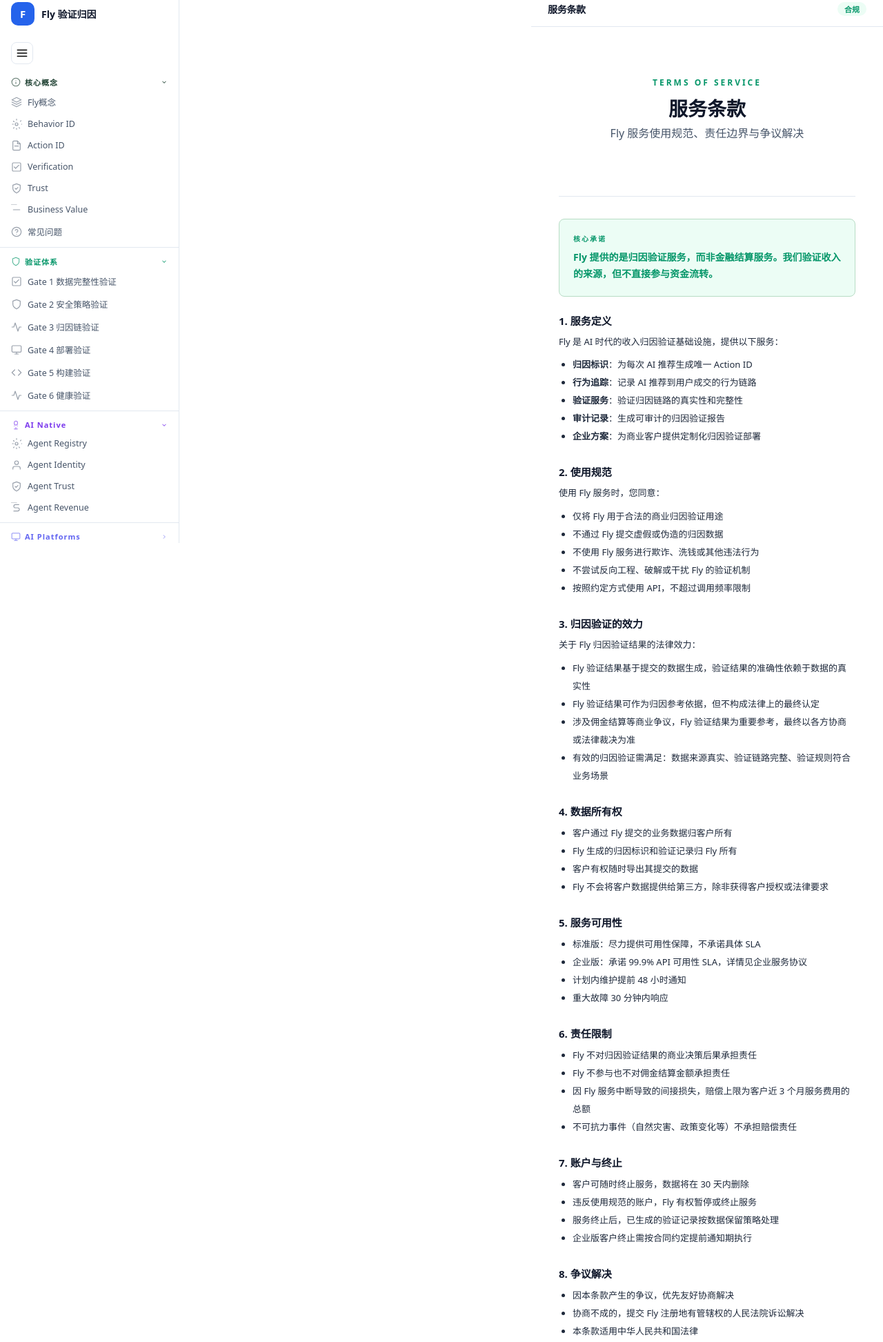
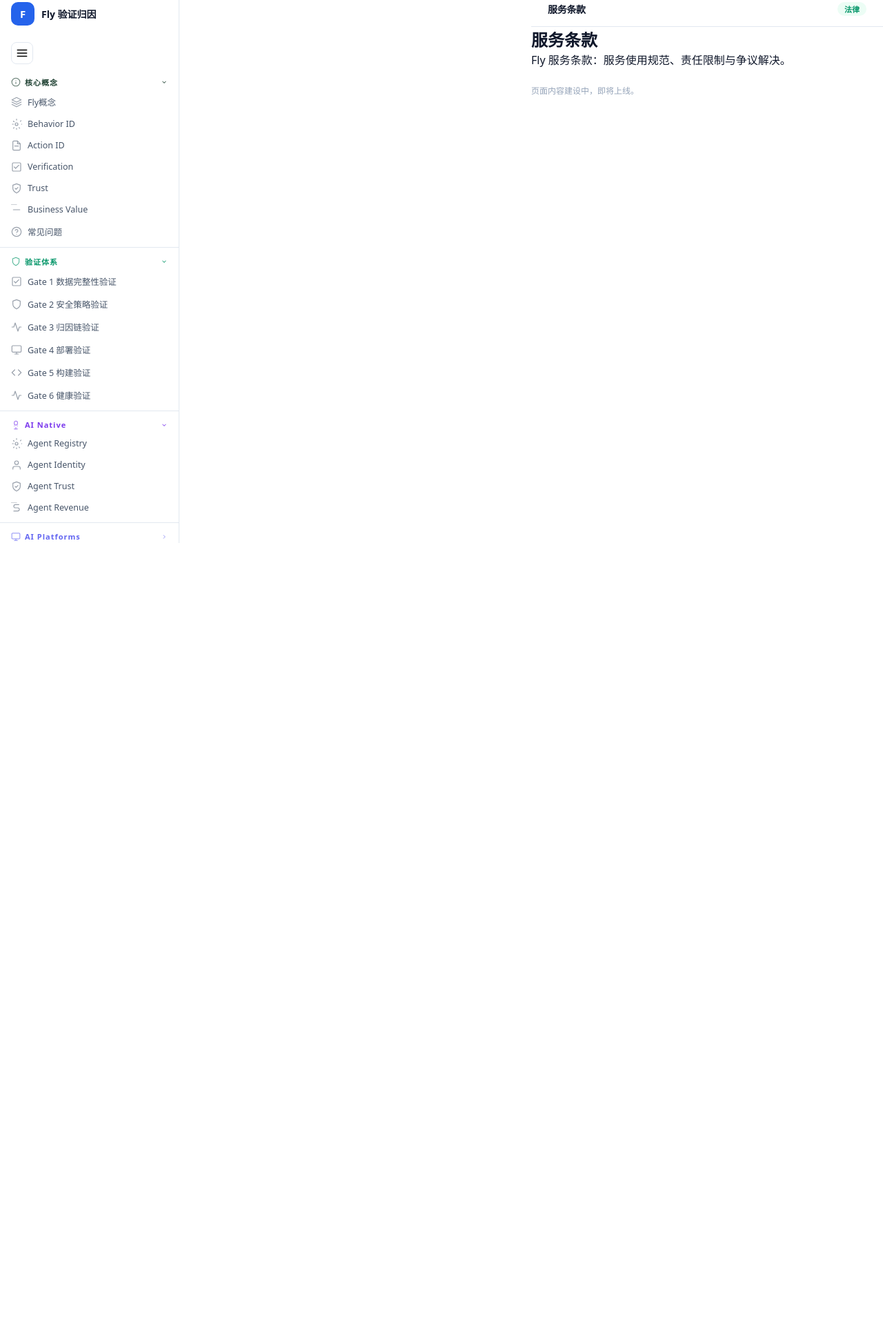
Before and after one commit to people1913/fly-agent.xyz, a plain HTML site: page terms.html in a window 1280 px wide. Shown: the part 13-1958 px from the top of the page at 69% size. After the commit the page ends 800 px from the top, so only its background shows below. Drawn offline with Linux system fonts and the light colour scheme.

Commit message:
rollback: restore terms.html from d14d7dd

```diff
--- a/terms.html
+++ b/terms.html
@@ -8,152 +8,64 @@
 <link rel="preconnect" href="https://fonts.gstatic.com" crossorigin>
 <link href="https://fonts.googleapis.com/css2?family=Inter:wght@400;500;600;700;800&family=Noto+Sans+SC:wght@400;500;700&display=swap" rel="stylesheet">
 <style>
-:root{--bg:#fff;--bg2:#FAFBFC;--bg3:#F1F5F9;--mint:#E8F5EC;--mint-border:#B8DCC5;--deep-green:#1A3D2E;--dark:#0F172A;--text2:#1E293B;--text3:#64748B;--text4:#94A3B8;--sans:'Inter','Noto Sans SC',sans-serif;--border:#E2E8F0}
-*{margin:0;padding:0;box-sizing:border-box}html,body{min-height:100%}
+:root{--bg:#fff;--bg2:#FAFBFC;--bg3:#F1F5F9;--mint:#E8F5EC;--mint-border:#B8DCC5;--deep-green:#1A3D2E;--dark:#0F172A;--text2:#1E293B;--text3:#64748B;--text4:#94A3B8;--mono:'JetBrains Mono',monospace;--sans:'Inter','Noto Sans SC',sans-serif;--border:#E2E8F0;--nav-w:220px;--nav-w-c:60px}
+*{margin:0;padding:0;box-sizing:border-box}
+html,body{min-height:100%}
 body{font-family:var(--sans);background:var(--bg);color:var(--dark);display:flex}
 .main{flex:1;display:flex;flex-direction:column;min-height:100vh;min-width:0}
 .topbar{height:52px;border-bottom:1px solid var(--border);display:flex;align-items:center;justify-content:space-between;padding:0 24px;flex-shrink:0}
 .topbar h1{font-size:14px;font-weight:700;letter-spacing:-.3px}
 .topbar .tag{font-size:11px;font-weight:600;color:var(--deep-green);background:var(--mint);padding:2px 10px;border-radius:10px}
-.content{flex:1;padding:32px 40px;max-width:860px}
-.page-hero{text-align:center;padding:40px 24px 32px}
-.page-hero .page-label{font-size:12px;font-weight:700;letter-spacing:3px;color:var(--deep-green);margin-bottom:8px}
-.page-hero .page-title{font-size:28px;font-weight:800;color:var(--dark);margin-bottom:4px}
-.page-hero .page-sub{font-size:16px;color:var(--text3);margin-bottom:16px}
-.divider{border:none;border-top:1px solid var(--border);margin:32px 0}
-.section-title{font-size:18px;font-weight:800;margin-bottom:12px;color:var(--dark)}
-.section-body{font-size:14px;color:var(--text2);line-height:1.8;margin-bottom:24px}
-.section-body strong{color:var(--dark);font-weight:600}
-.highlight-box{background:var(--mint);border:1px solid var(--mint-border);border-radius:8px;padding:20px;margin-bottom:24px}
-.highlight-box .hl-label{font-size:10px;font-weight:700;color:var(--deep-green);letter-spacing:2px;margin-bottom:8px}
-.highlight-box .hl-text{font-size:14px;font-weight:700;color:var(--deep-green);line-height:1.7}
-.policy-section{margin-bottom:28px}
-.policy-section h3{font-size:15px;font-weight:700;color:var(--dark);margin-bottom:8px}
-.policy-section p{font-size:13px;color:var(--text2);line-height:1.9;margin-bottom:8px}
-.policy-section ul{padding-left:20px;margin-bottom:8px}
-.policy-section li{font-size:13px;color:var(--text2);line-height:2}
-.update-note{font-size:11px;color:var(--text4);margin-top:40px;padding-top:16px;border-top:1px solid var(--border)}
+/* 折叠侧边栏 */
+
+.chart-row{display:flex;gap:12px;margin-bottom:24px}
+.mini-chart{flex:1;background:var(--bg);border:1px solid var(--mint-border);border-radius:8px;padding:16px;text-align:center}
+.mini-chart .num{font-size:22px;font-weight:800;color:var(--deep-green)}
+.mini-chart .lbl{font-size:10px;color:var(--text4);margin-top:4px}
+.card{background:var(--bg);border:1px solid var(--mint-border);border-radius:8px;padding:14px;margin-top:8px;font-family:var(--mono);font-size:12px;line-height:2}
+.card .lb{font-size:10px;color:var(--text4);text-transform:uppercase;letter-spacing:1px;font-family:var(--sans);margin-bottom:4px}
+.card .row{display:flex;align-items:center;gap:6px;font-size:13px;line-height:2}
+/* Signal Flow Page */
+.axiom-box{background:#FEF2F2;border:1px solid #FECACA;border-radius:8px;padding:16px 20px;margin-bottom:24px}
+.axiom-box .axiom-label{font-size:10px;font-weight:700;color:#DC2626;letter-spacing:2px;text-transform:uppercase;margin-bottom:8px}
+.axiom-box .axiom-text{font-size:16px;font-weight:800;color:#991B1B;line-height:1.6}
+.def-box{background:var(--mint);border:1px solid var(--mint-border);border-radius:8px;padding:16px 20px;margin-bottom:24px}
+.def-box .def-label{font-size:10px;font-weight:700;color:var(--deep-green);letter-spacing:2px;text-transform:uppercase;margin-bottom:8px}
+.def-box .def-text{font-size:15px;font-weight:700;color:var(--deep-green);line-height:1.6}
+.def-box .def-sub{font-size:12px;color:#2D6A4F;margin-top:6px;line-height:1.5}
+.vs-row{display:flex;gap:16px;margin-bottom:24px}
+.vs-col{flex:1;border-radius:8px;padding:14px}
+.vs-col.wrong{background:#FEF2F2;border:1px solid #FECACA}
+.vs-col.right{background:var(--mint);border:1px solid var(--mint-border)}
+.vs-col .vs-title{font-size:10px;font-weight:700;letter-spacing:1px;text-transform:uppercase;margin-bottom:8px}
+.vs-col.wrong .vs-title{color:#DC2626}
+.vs-col.right .vs-title{color:var(--deep-green)}
+.vs-col .vs-item{font-size:12px;line-height:2}
+.vs-col.wrong .vs-item{color:#991B1B;text-decoration:line-through}
+.vs-col.right .vs-item{color:var(--deep-green);font-weight:600}
+.flow-pipeline{display:flex;flex-direction:column;gap:0;margin-bottom:24px}
+.flow-step{display:flex;align-items:stretch;gap:0}
+.flow-step-num{width:36px;display:flex;flex-direction:column;align-items:center;flex-shrink:0}
+.flow-step-num .circle{width:28px;height:28px;border-radius:50%;display:flex;align-items:center;justify-content:center;font-size:11px;font-weight:700;color:#fff;flex-shrink:0}
+.flow-step-num .line{flex:1;width:2px;margin-top:2px}
+.flow-step-body{flex:1;padding-bottom:16px;padding-left:8px}
+.flow-step-body h3{font-size:13px;font-weight:700;margin-bottom:2px}
+.flow-step-body p{font-size:12px;color:var(--text3);line-height:1.6}
+.gate-card{background:var(--bg2);border:2px solid var(--deep-green);border-radius:8px;padding:16px;margin-bottom:16px;position:relative}
+.gate-card .gate-badge{position:absolute;top:-10px;left:12px;background:var(--deep-green);color:#fff;font-size:9px;font-weight:700;padding:2px 8px;border-radius:4px;letter-spacing:1px;text-transform:uppercase}
+.gate-card .gate-row{display:flex;align-items:center;gap:8px;font-size:13px;line-height:1.8;font-family:var(--mono)}
+.gate-card .gate-claim{color:var(--text3);text-decoration:line-through}
+.gate-card .gate-ok{color:var(--deep-green);font-weight:700}
 </style>
 </head>
 <body>
 <script src="/nav-shared.js"></script>
 <div class="main">
-<div class="topbar"><h1>服务条款</h1><span class="tag">合规</span></div>
+<div class="topbar"><h1>服务条款</h1><span class="tag">法律</span></div>
 <div class="content">
-
-<div class="page-hero">
-<div class="page-label">TERMS OF SERVICE</div>
-<div class="page-title">服务条款</div>
-<div class="page-sub">Fly 服务使用规范、责任边界与争议解决</div>
-</div>
-
-<hr class="divider">
-
-<div class="highlight-box">
-<div class="hl-label">核心承诺</div>
-<div class="hl-text">Fly 提供的是归因验证服务，而非金融结算服务。我们验证收入的来源，但不直接参与资金流转。</div>
-</div>
-
-<div class="policy-section">
-<h3>1. 服务定义</h3>
-<p>Fly 是 AI 时代的收入归因验证基础设施，提供以下服务：</p>
-<ul>
-<li><strong>归因标识</strong>：为每次 AI 推荐生成唯一 Action ID</li>
-<li><strong>行为追踪</strong>：记录 AI 推荐到用户成交的行为链路</li>
-<li><strong>验证服务</strong>：验证归因链路的真实性和完整性</li>
-<li><strong>审计记录</strong>：生成可审计的归因验证报告</li>
-<li><strong>企业方案</strong>：为商业客户提供定制化归因验证部署</li>
-</ul>
-</div>
-
-<div class="policy-section">
-<h3>2. 使用规范</h3>
-<p>使用 Fly 服务时，您同意：</p>
-<ul>
-<li>仅将 Fly 用于合法的商业归因验证用途</li>
-<li>不通过 Fly 提交虚假或伪造的归因数据</li>
-<li>不使用 Fly 服务进行欺诈、洗钱或其他违法行为</li>
-<li>不尝试反向工程、破解或干扰 Fly 的验证机制</li>
-<li>按照约定方式使用 API，不超过调用频率限制</li>
-</ul>
-</div>
-
-<div class="policy-section">
-<h3>3. 归因验证的效力</h3>
-<p>关于 Fly 归因验证结果的法律效力：</p>
-<ul>
-<li>Fly 验证结果基于提交的数据生成，验证结果的准确性依赖于数据的真实性</li>
-<li>Fly 验证结果可作为归因参考依据，但不构成法律上的最终认定</li>
-<li>涉及佣金结算等商业争议，Fly 验证结果为重要参考，最终以各方协商或法律裁决为准</li>
-<li>有效的归因验证需满足：数据来源真实、验证链路完整、验证规则符合业务场景</li>
-</ul>
-</div>
-
-<div class="policy-section">
-<h3>4. 数据所有权</h3>
-<ul>
-<li>客户通过 Fly 提交的业务数据归客户所有</li>
-<li>Fly 生成的归因标识和验证记录归 Fly 所有</li>
-<li>客户有权随时导出其提交的数据</li>
-<li>Fly 不会将客户数据提供给第三方，除非获得客户授权或法律要求</li>
-</ul>
-</div>
-
-<div class="policy-section">
-<h3>5. 服务可用性</h3>
-<ul>
-<li>标准版：尽力提供可用性保障，不承诺具体 SLA</li>
-<li>企业版：承诺 99.9% API 可用性 SLA，详情见企业服务协议</li>
-<li>计划内维护提前 48 小时通知</li>
-<li>重大故障 30 分钟内响应</li>
-</ul>
-</div>
-
-<div class="policy-section">
-<h3>6. 责任限制</h3>
-<ul>
-<li>Fly 不对归因验证结果的商业决策后果承担责任</li>
-<li>Fly 不参与也不对佣金结算金额承担责任</li>
-<li>因 Fly 服务中断导致的间接损失，赔偿上限为客户近 3 个月服务费用的总额</li>
-<li>不可抗力事件（自然灾害、政策变化等）不承担赔偿责任</li>
-</ul>
-</div>
-
-<div class="policy-section">
-<h3>7. 账户与终止</h3>
-<ul>
-<li>客户可随时终止服务，数据将在 30 天内删除</li>
-<li>违反使用规范的账户，Fly 有权暂停或终止服务</li>
-<li>服务终止后，已生成的验证记录按数据保留策略处理</li>
-<li>企业版客户终止需按合同约定提前通知期执行</li>
-</ul>
-</div>
-
-<div class="policy-section">
-<h3>8. 争议解决</h3>
-<ul>
-<li>因本条款产生的争议，优先友好协商解决</li>
-<li>协商不成的，提交 Fly 注册地有管辖权的人民法院诉讼解决</li>
-<li>本条款适用中华人民共和国法律</li>
-</ul>
-</div>
-
-<div class="policy-section">
-<h3>9. 条款变更</h3>
-<ul>
-<li>重大条款变更提前 30 天通知</li>
-<li>继续使用服务视为接受变更后的条款</li>
-<li>不同意变更的客户可在通知期内终止服务</li>
-</ul>
-</div>
-
-<div class="policy-section">
-<h3>10. 联系方式</h3>
-<p>关于服务条款的任何疑问，请联系：<strong>legal@fly-agent.xyz</strong></p>
-</div>
-
-<div class="update-note">最后更新：2026 年 6 月</div>
-
+<h2>服务条款</h2>
+<p>Fly 服务条款：服务使用规范、责任限制与争议解决。</p>
+<p style="margin-top:24px;font-size:12px;color:var(--text4)">页面内容建设中，即将上线。</p>
 </div>
 </div>
 </body>
```
